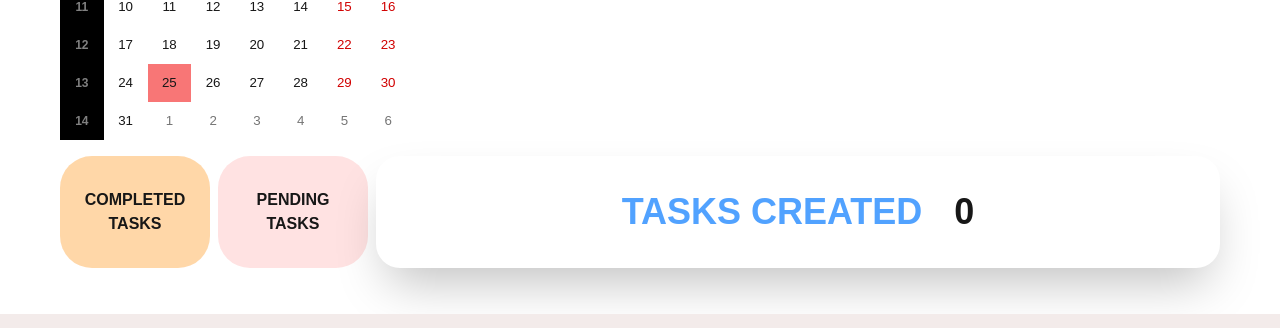
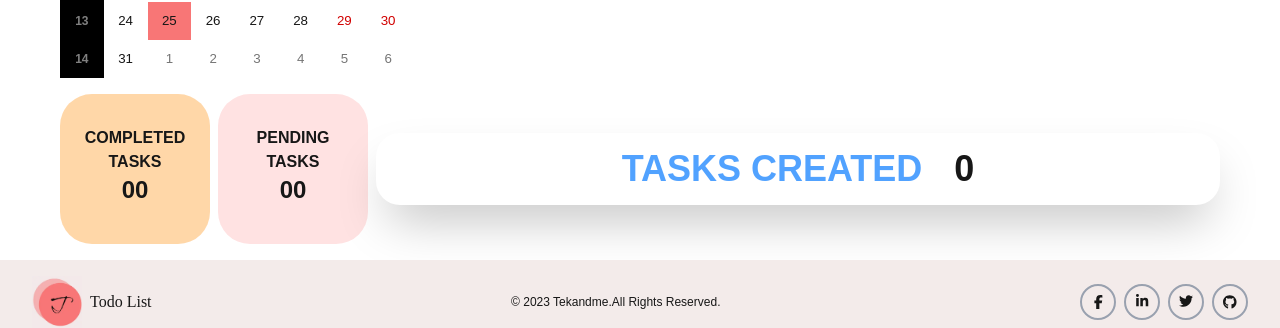
Before and after one commit to taoufikbnr/TEKANDME_Test_Bennour_Taoufik, a Next.js app in the folder frontend/: page / in a window 1280 px wide. Shown: the part 402-730 px from the top of the page. Built offline with nearby package versions, Linux system fonts and the light colour scheme; no server answers; sample sign-in values are in the browser's storage; a web font is replaced by a local one.

Commit message:
refactor:display two digits at tasks info

```diff
--- a/frontend/src/app/components/TaskStatus.tsx
+++ b/frontend/src/app/components/TaskStatus.tsx
@@ -4,22 +4,22 @@ import { useUser } from '../context/AuthContext'
 
 const TaskStatus = () => {
     const {tasks}:UserContextType = useUser();
-    const completedTasks = tasks?.filter((task:task) => task.completed === true).length  || [];
-    const pendingTasks = tasks?.filter((task:task) => task.completed === false).length || [];
+    const completedTasks = tasks?.filter((task:task) => task.completed === true).length  || 0;
+    const pendingTasks = tasks?.filter((task:task) => task.completed === false).length || 0;
 
     return (
-        <div className='flex flex-col md:flex-row items-cente items-centerr justify-between gap-2 w-full mb-4'>
+        <div className='flex flex-col md:flex-row md:items-center justify-between gap-2 w-full mb-4'>
             <div className='flex justify-between gap-2'>
-            <div className='bg-orange-200 font-bold rounded-4xl p-4 w-full md:w-[150px] h-full'>
+            <div className='bg-orange-200 font-bold rounded-4xl p-4 w-full md:w-[150px] h-[100px] md:h-[150px]'>
                 <h1 className='flex flex-col items-center p-4 text-center'>
                 <span>COMPLETED TASKS</span>
-                <span className='text-2xl'>{completedTasks}</span>
+                <span className='text-2xl'>{String(completedTasks).padStart(2, '0')}</span>
                 </h1>
             </div>
-            <div className='bg-red-100 font-bold rounded-4xl p-4 w-full md:w-[150px] h-full'>
+            <div className='bg-red-100 font-bold rounded-4xl p-4 w-full md:w-[150px] h-[100px] md:h-[150px]'>
                 <h1 className='flex flex-col items-center p-4 text-center'>
                 <span>PENDING TASKS</span>
-                <span className='text-2xl'>{pendingTasks}</span>
+                <span className='text-2xl'>{String(pendingTasks).padStart(2, '0')}</span>
                 </h1>
             </div>
             </div>
--- a/frontend/src/app/layout.tsx
+++ b/frontend/src/app/layout.tsx
@@ -25,7 +25,7 @@ export default function RootLayout({
       <link href="https://fonts.googleapis.com/css2?family=Lavishly+Yours&display=swap" rel="stylesheet"/>
       </head>
       <body
-        className={`h-screen flex flex-col justify-between`}
+        className={` flex flex-col justify-between`}
       >
         <UserProvider>
           <Header />
```
